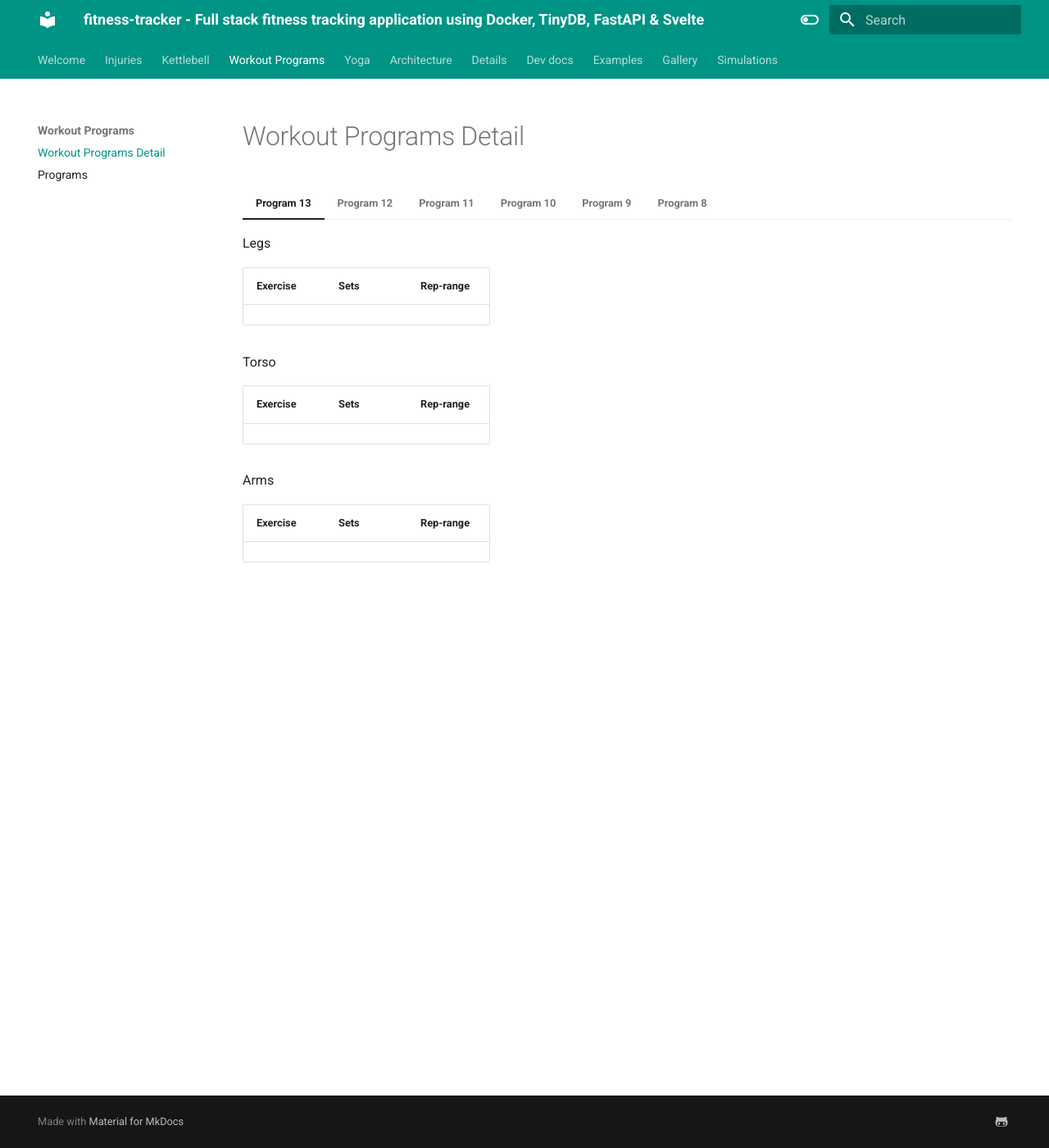
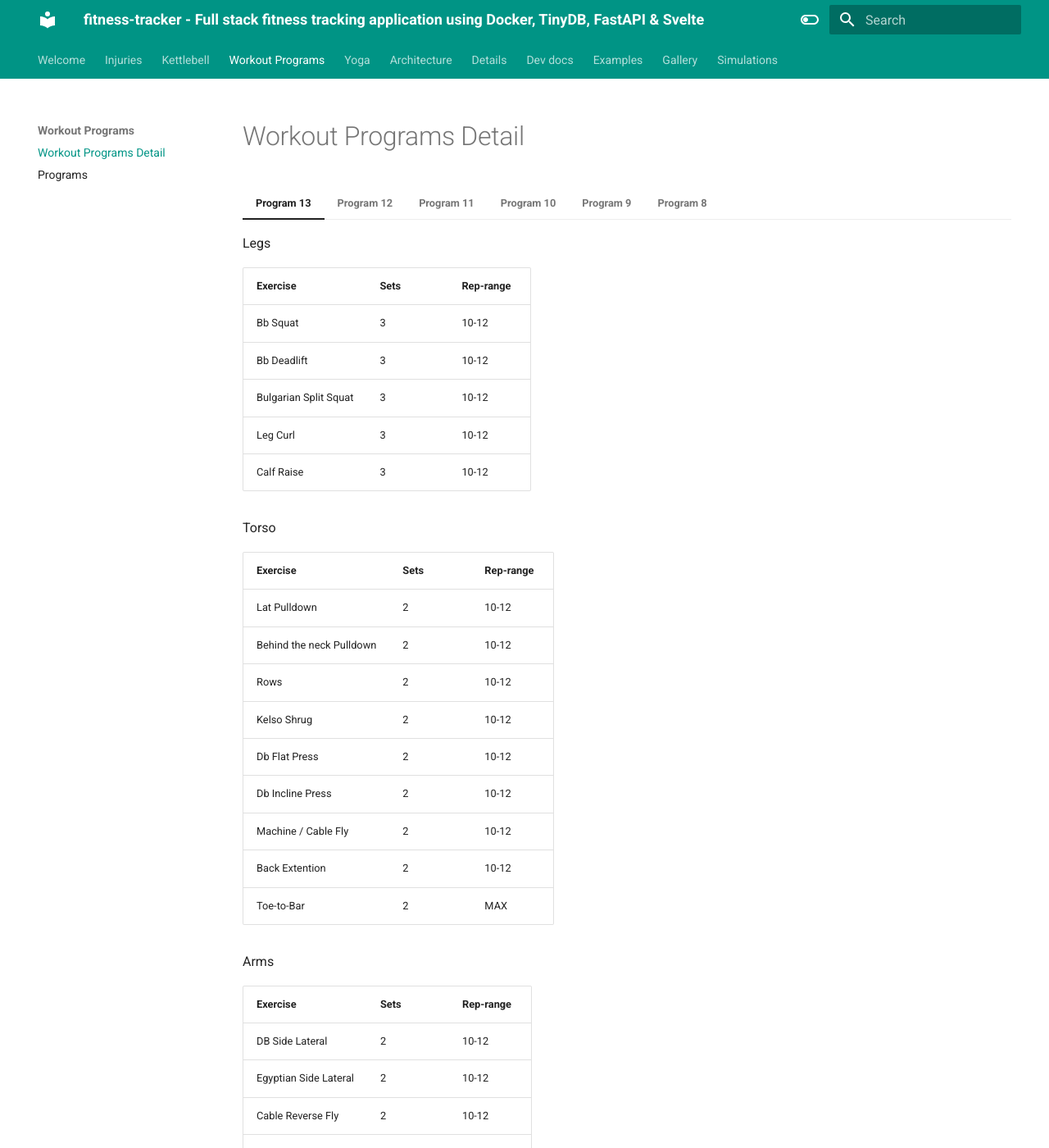
Before and after one commit to TheNewThinkTank/fitness-tracker, an MkDocs documentation site: the page built from docs/project_docs/Workout-Programs/workout-programs-detail.md, in a window 1280 px wide and 1400 px high. Shown: the whole window at 82% size. Built offline with MkDocs 1.6.1 and Material for MkDocs 9.7.7, drawn with Linux system fonts in a browser that asks for light colours; some of the changed text lies outside the part shown.

Commit message:
docs: add pgm 13

```diff
--- a/docs/project_docs/Workout-Programs/workout-programs-detail.md
+++ b/docs/project_docs/Workout-Programs/workout-programs-detail.md
@@ -6,19 +6,37 @@
 
     | Exercise                    | Sets | Rep-range |
     | --------------------------- | ---- | --------- |
-    |                             |      |           |
+    | Bb Squat                    | 3    | 10-12     |
+    | Bb Deadlift                 | 3    | 10-12     |
+    | Bulgarian Split Squat       | 3    | 10-12     |
+    | Leg Curl                    | 3    | 10-12     |
+    | Calf Raise                  | 3    | 10-12     |
 
     Torso
 
     | Exercise                    | Sets | Rep-range |
     | --------------------------- | ---- | --------- |
-    |                             |      |           |
+    | Lat Pulldown                | 2    | 10-12     |
+    | Behind the neck Pulldown    | 2    | 10-12     |
+    | Rows                        | 2    | 10-12     |
+    | Kelso Shrug                 | 2    | 10-12     |
+    | Db Flat Press               | 2    | 10-12     |
+    | Db Incline Press            | 2    | 10-12     |
+    | Machine / Cable Fly         | 2    | 10-12     |
+    | Back Extention              | 2    | 10-12     |
+    | Toe-to-Bar                  | 2    | MAX       |
 
     Arms
 
     | Exercise                    | Sets | Rep-range |
     | --------------------------- | ---- | --------- |
-    |                             |      |           |
+    | DB Side Lateral             | 2    | 10-12     |
+    | Egyptian Side Lateral       | 2    | 10-12     |
+    | Cable Reverse Fly           | 2    | 10-12     |
+    | Cable French Press          | 3    | 10-12     |
+    | DB Incline Curl             | 3    | 10-12     |
+    | BB Shrug                    | 2    | 10-12     |
+    | Face Pull w. Push           | 2    | 10-12     |
 
 === "Program 12"
 
```
Also changed, not shown: docs/project_docs/Workout-Programs/workout-program-detail.yml (+21 -14 lines).
